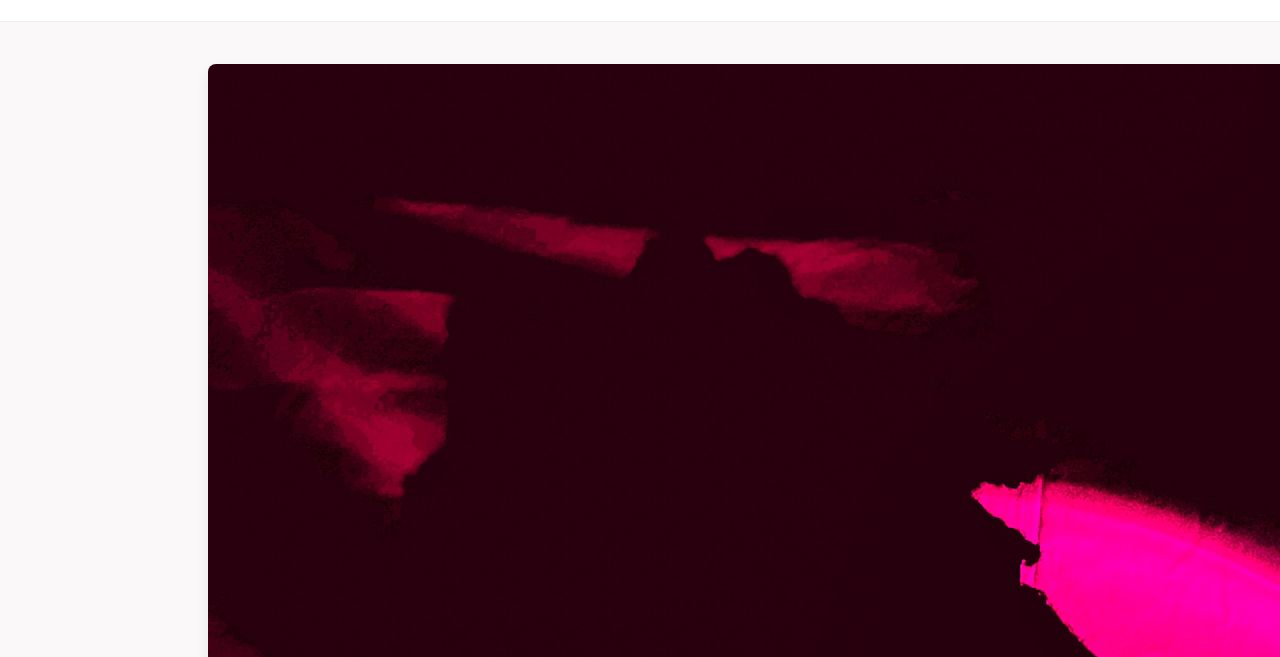
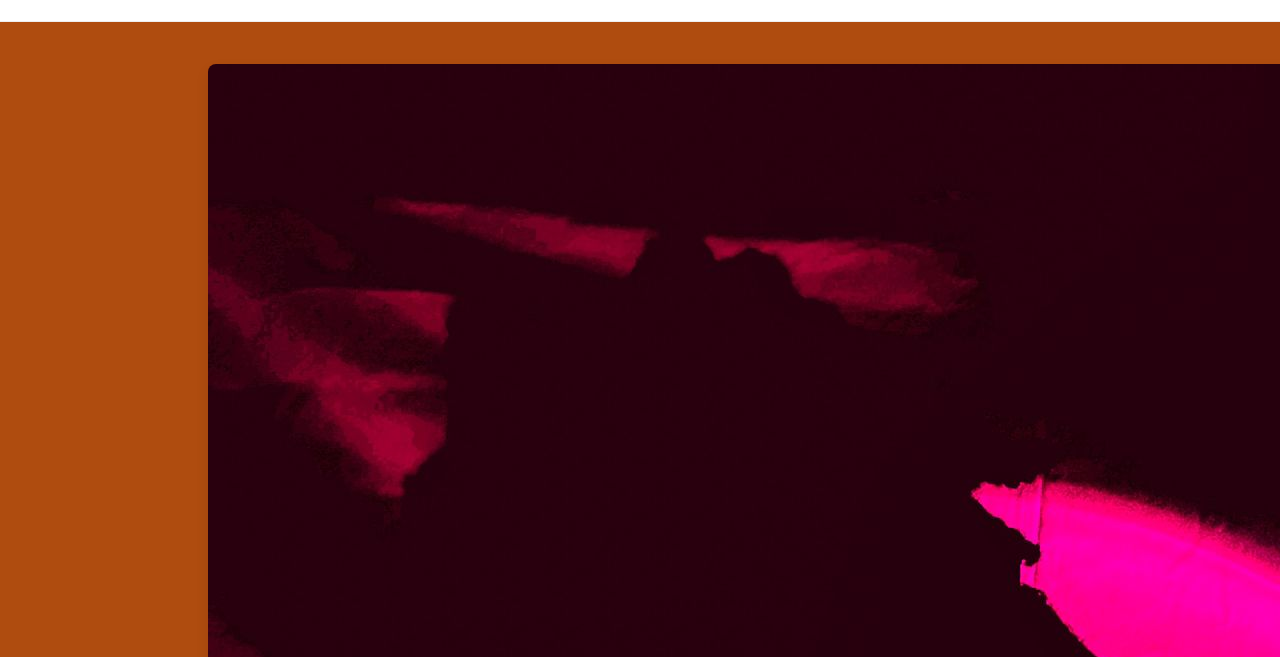
Before and after one commit to briisflash/juneonthemoon-presskit, a plain HTML site: page index.html in a window 1280 px wide. Shown: the part 143-800 px from the top of the page. Drawn offline with Linux system fonts and the light colour scheme.

Commit message:
Update styles.css
background changed

```diff
--- a/styles.css
+++ b/styles.css
@@ -2,7 +2,7 @@
   --max-width: 900px;
   --accent: #5c3d5b;
   --muted: #666;
-  --bg: #faf8f9;
+  --bg: #af4c0f;
 }
 * { box-sizing: border-box; }
 body {
```
